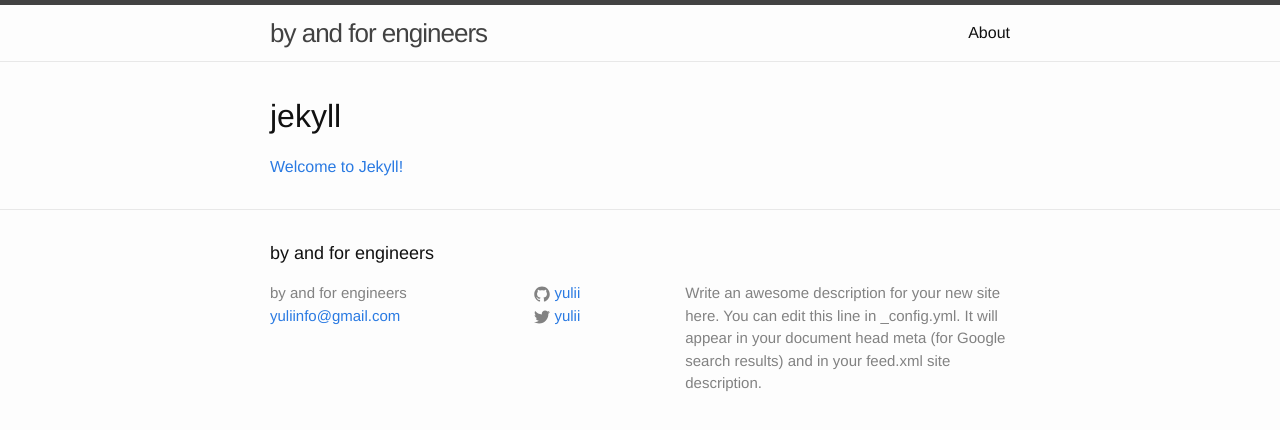
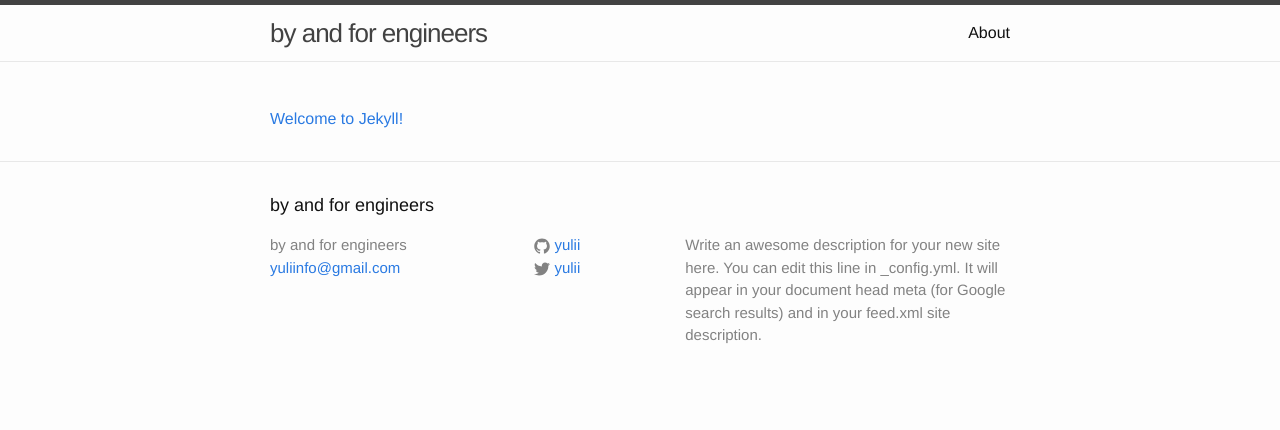
Before and after one commit to yulii/yulii.github.io, a Jekyll site: the page built from tags/jekyll.md, in a window 1280 px wide. Shown: the top 430 px of the page. Built offline with Jekyll 4.4.1, drawn with Linux system fonts in a browser that asks for light colours.

Commit message:
create meta data

```diff
--- /dev/null
+++ b/_data/categories.yml
@@ -0,0 +1,3 @@
+tex:
+  face: TeX
+  description: "TeX の書き方やスタイルファイルによる独自マクロ作成などTeX による文章作成のための記事です。"
--- /dev/null
+++ b/_data/meta.yml
@@ -0,0 +1,3 @@
+tex:
+  face: TeX
+  description: "TeX の書き方やスタイルファイルによる独自マクロ作成などTeX による文章作成のための記事です。"
--- a/_layouts/post.html
+++ b/_layouts/post.html
@@ -1,6 +1,11 @@
 ---
 layout: default
 ---
+<nav class="breadcrumb" itemscope itemtype="http://data-vocabulary.org/Breadcrumb">
+  <a href="https://yulii.net/" itemprop="url"><span itemprop="title">yulii.net</span></a>
+  {{ page.category }}
+&nbsp;/&nbsp;<div itemprop="child" itemscope itemtype="http://data-vocabulary.org/Breadcrumb"><a href="http://yulii.net/entries" itemprop="url"><span itemprop="title">最新記事一覧</span></a>&nbsp;/&nbsp;<div itemprop="child" itemscope itemtype="http://data-vocabulary.org/Breadcrumb"><a href="http://yulii.net/tags/3" itemprop="url"><span itemprop="title">プログラミング</span></a>&nbsp;/&nbsp;<div itemprop="child" itemscope itemtype="http://data-vocabulary.org/Breadcrumb"><a href="http://yulii.net/tags/13" itemprop="url"><span itemprop="title">JavaScript</span></a>&nbsp;/&nbsp;<div itemprop="child" itemscope itemtype="http://data-vocabulary.org/Breadcrumb"><a href="http://yulii.net/tags/14" itemprop="url"><span itemprop="title">Node.js</span></a></div></div></div></div></nav>
+
 <div class="post">
 
   <header class="post-header">
--- a/_layouts/tag.html
+++ b/_layouts/tag.html
@@ -1,13 +1,16 @@
 ---
 layout: default
 ---
-<h1>{{ page.tag }}</h1>
-<div>
-    {% if site.tags[page.tag] %}
-        {% for post in site.tags[page.tag] %}
-            <a href="{{ post.url }}">{{ post.title }}</a>
-        {% endfor %}
-    {% else %}
-        <p>There are no posts for this tag.</p>
-    {% endif %}
-</div>
+{% assign meta  = site.data.meta[page.tag] %}
+{% assign posts = site.tags[page.tag] %}
+
+<h1>{{ meta.face }}</h1>
+{% if posts %}
+  {% for post in posts %}
+    <article>
+      <a href="{{ post.url }}">{{ post.title }}</a>
+    </article>
+  {% endfor %}
+{% else %}
+  <p>There are no posts for this tag.</p>
+{% endif %}
```
